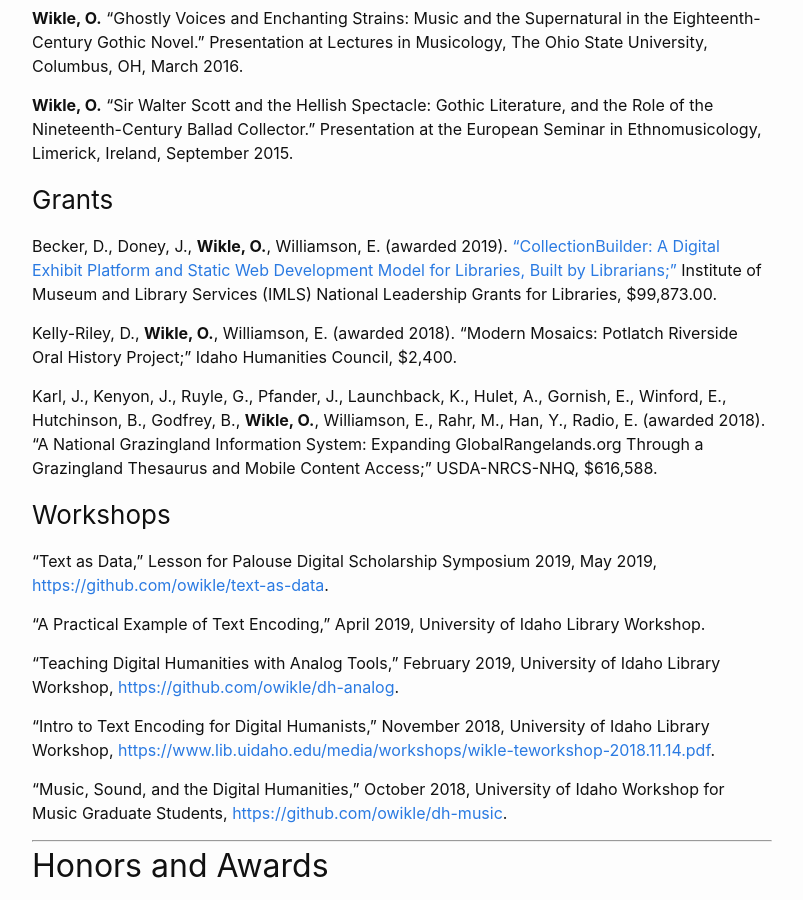
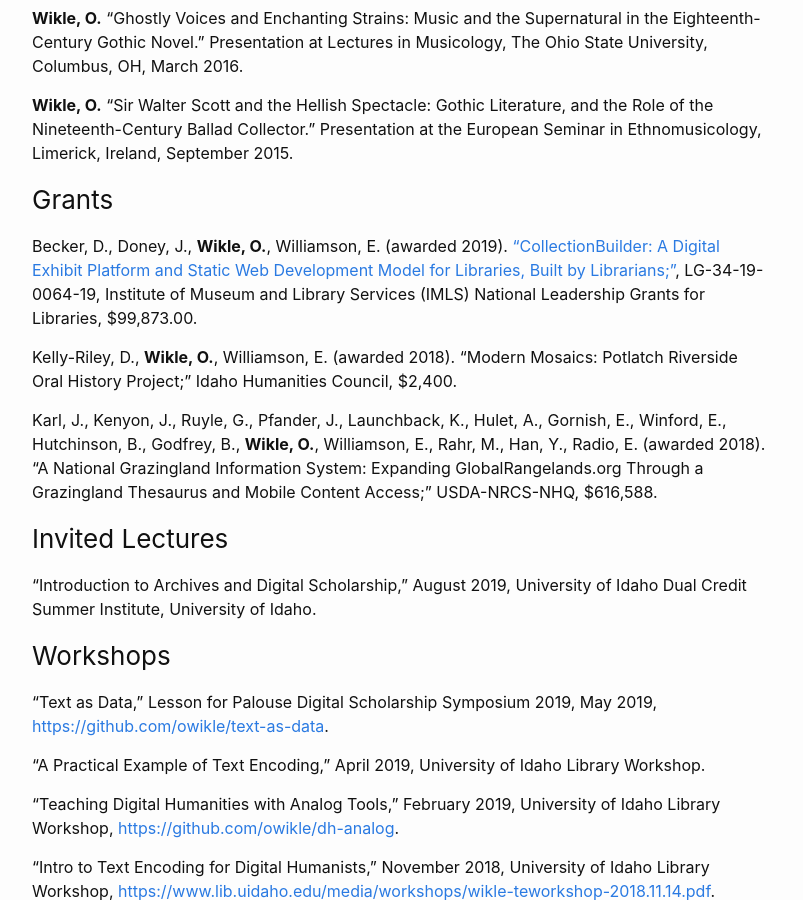
Before and after one commit to owikle/owikle.github.io, a Jekyll site: the page built from cv.md, in a window 1280 px wide and 900 px high, scrolled down 1895 px. Shown: the whole window, without its empty margins (238-1041 px from the left). Built offline with Jekyll 4.4.1, drawn with Linux system fonts in a browser that asks for light colours; some of the changed text lies outside the part shown.

Commit message:
update and remove

```diff
--- a/_includes/footer.html
+++ b/_includes/footer.html
@@ -5,8 +5,8 @@
 
     <div class="footer-col-wrapper">
       <div class="footer-col one-half">
-      <h2 class="footer-heading">{{ site.title | escape }}</h2>
-        <ul class="contact-list">
+      <!--<h2 class="footer-heading">{{ site.title | escape }}</h2>
+        <ul class="contact-list">-->
           <!--<li class="p-name">
             {%- if site.author -%}
               {{ site.author | escape }}
--- a/_includes/header.html
+++ b/_includes/header.html
@@ -16,7 +16,7 @@
             </svg>
           </span>
         </label>
-
+        {% comment %}
         <div class="trigger">
           {%- for path in page_paths -%}
             {%- assign my_page = site.pages | where: "path", path | first -%}
@@ -25,6 +25,7 @@
             {%- endif -%}
           {%- endfor -%}
         </div>
+        {% endcomment %}
       </nav>
     {%- endif -%}
   </div>
--- a/cv.md
+++ b/cv.md
@@ -76,11 +76,15 @@ Abbazio, J., **Wikle, O.** “The INs and OUTs of the Music Library: Reflections
 
 ### Grants
 
-Becker, D., Doney, J., **Wikle, O.**, Williamson, E. (awarded 2019). ["CollectionBuilder: A Digital Exhibit Platform and Static Web Development Model for Libraries, Built by Librarians;"](https://www.imls.gov/grants/awarded/lg-34-19-0064-19) Institute of Museum and Library Services (IMLS) National Leadership Grants for Libraries, $99,873.00.
+Becker, D., Doney, J., **Wikle, O.**, Williamson, E. (awarded 2019). ["CollectionBuilder: A Digital Exhibit Platform and Static Web Development Model for Libraries, Built by Librarians;"](https://www.imls.gov/grants/awarded/lg-34-19-0064-19), LG-34-19-0064-19, Institute of Museum and Library Services (IMLS) National Leadership Grants for Libraries, $99,873.00.
 
 Kelly-Riley, D., **Wikle, O.**, Williamson, E. (awarded 2018). “Modern Mosaics: Potlatch Riverside Oral History Project;” Idaho Humanities Council, $2,400.
 
 Karl, J., Kenyon, J., Ruyle, G., Pfander, J., Launchback, K., Hulet, A., Gornish, E., Winford, E., Hutchinson, B., Godfrey, B., **Wikle, O.**, Williamson, E., Rahr, M., Han, Y., Radio, E. (awarded 2018). “A National Grazingland Information System: Expanding GlobalRangelands.org Through a Grazingland Thesaurus and Mobile Content Access;” USDA-NRCS-NHQ, $616,588.
+
+### Invited Lectures
+
+"Introduction to Archives and Digital Scholarship," August 2019, University of Idaho Dual Credit Summer Institute, University of Idaho.
 
 ### Workshops
 
```
Also changed, not shown: other parts of cv.md (+1 -1 lines).
